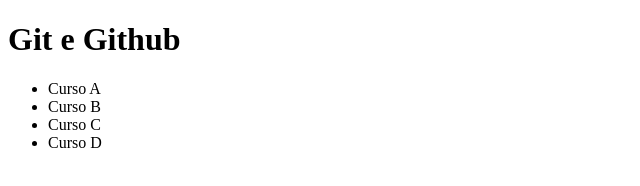
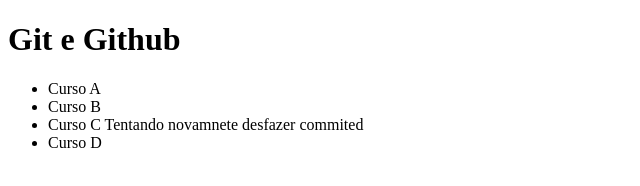
Before and after one commit to Tarcilalves/testeGitEGithub, a plain HTML site: page index.html in a window 1280 px wide. Shown: the whole page, without its empty margins (0-640 px from the left). Drawn offline with Linux system fonts and the light colour scheme.

Commit message:
Tentando desfazer commit novamente

```diff
--- a/index.html
+++ b/index.html
@@ -11,7 +11,7 @@
     <ul>
         <li> Curso A </li>
         <li> Curso B </li>
-        <li> Curso C </li>
+        <li> Curso C Tentando novamnete desfazer commited</li>
         <li> Curso D </li>
     </ul>
 
```
